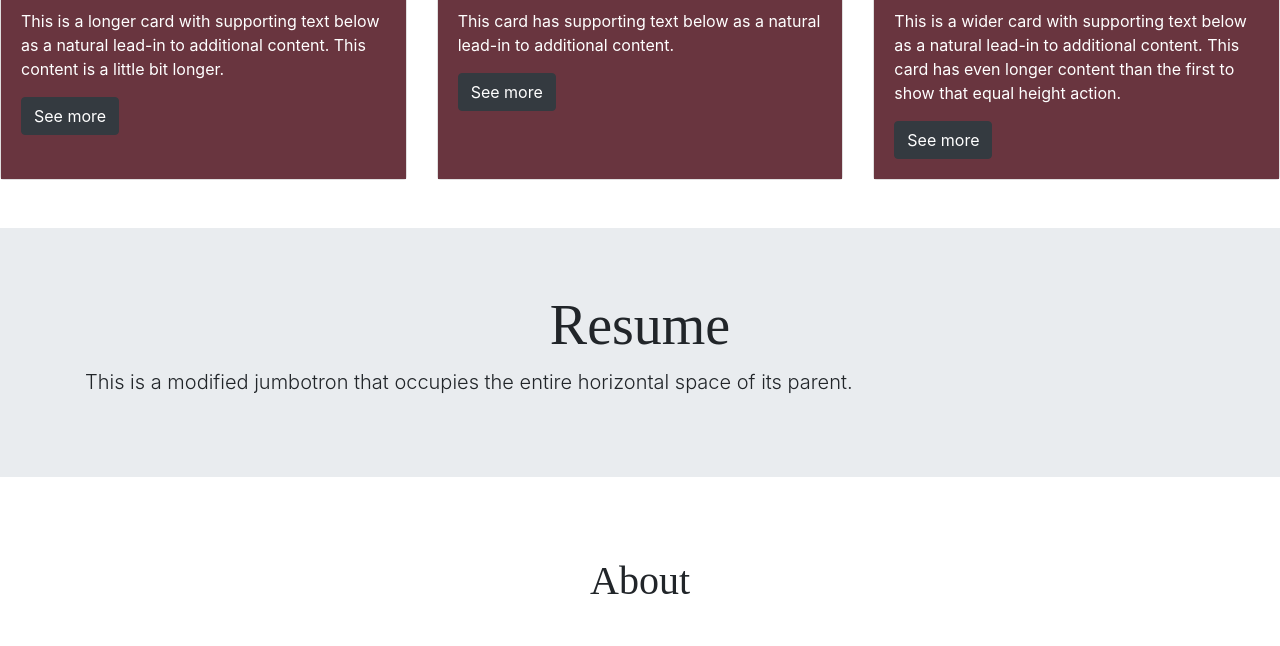
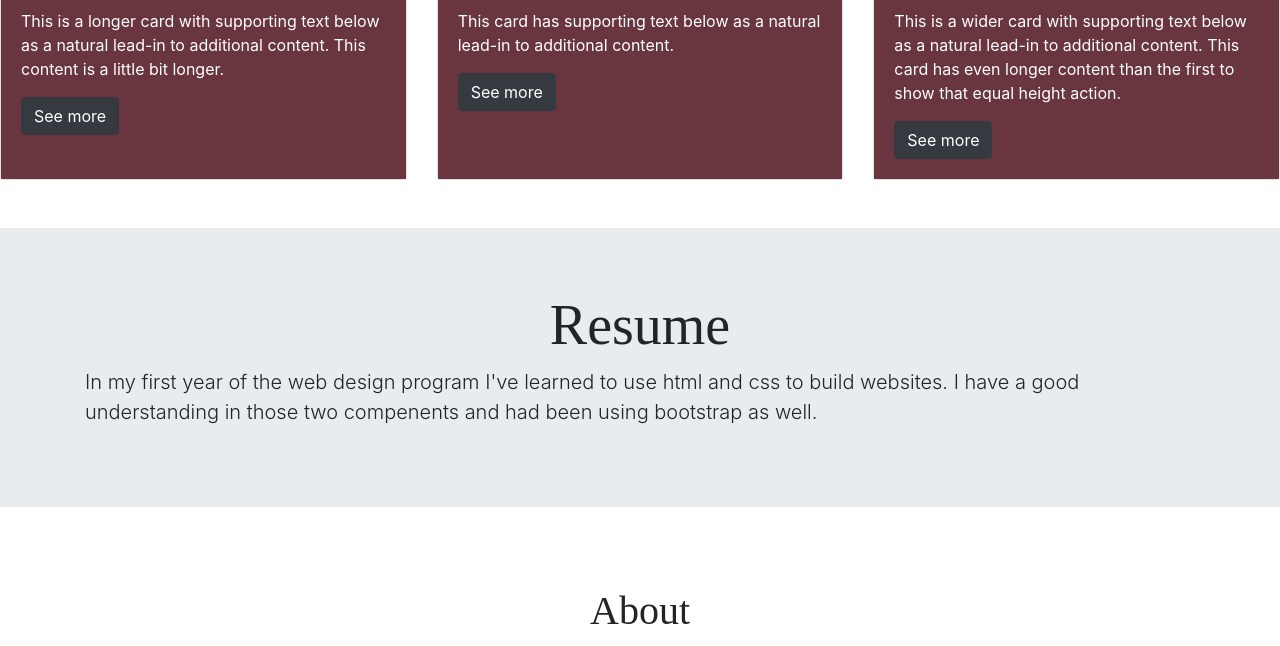
Before and after one commit to Stephanieee-pixel/updatedportfolio2020.io, a website: page index.html in a window 1280 px wide. Shown: the part 451-1097 px from the top of the page. Drawn offline with nearby package versions, Linux system fonts and the light colour scheme.

Commit message:
changed text in resume

```diff
--- a/index.html
+++ b/index.html
@@ -95,8 +95,7 @@
       <div class="container">
         <h1 class="display-4" id="Resume">Resume</h1>
         <p class="lead">
-          This is a modified jumbotron that occupies the entire horizontal space
-          of its parent.
+          In my first year of the web design program I've learned to use html and css to build websites. I have a good understanding in those two compenents and had been using bootstrap as well.
         </p>
       </div>
     </div>
```
